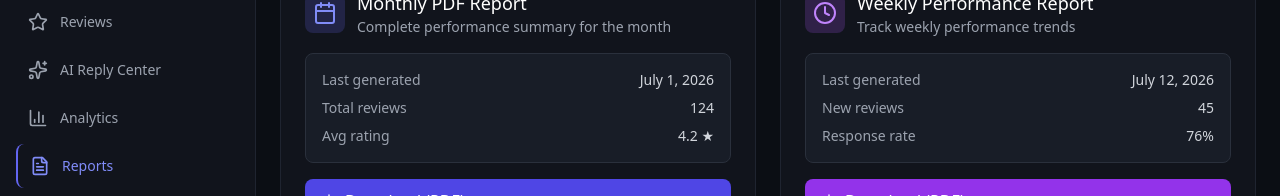
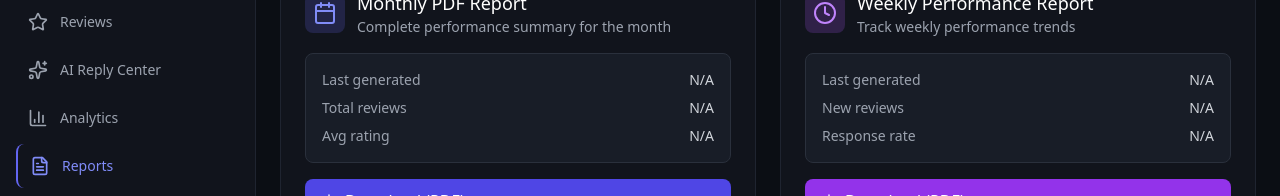
Before and after one commit to afnankhan123456/reviewreply-ai, a Next.js app: page /plans/standard/dashboard/reports in a window 1280 px wide. Shown: the part 136-332 px from the top of the page. Built offline with nearby package versions, Linux system fonts and the light colour scheme; no server answers; the database is empty.

Commit message:
Update page.tsx

```diff
--- a/app/plans/standard/dashboard/reports/page.tsx
+++ b/app/plans/standard/dashboard/reports/page.tsx
@@ -1,6 +1,6 @@
 "use client";
 
-import React, { useState } from 'react';
+import React, { useState, useEffect } from 'react';
 import {
   FileText, Download, Calendar, Clock,
   Loader2, ChevronDown, Database, TrendingUp, TrendingDown, Star, BarChart3
@@ -16,6 +16,35 @@ export default function ReportsPage() {
   const [showMonthlyMenu, setShowMonthlyMenu] = useState(false);
   const [showWeeklyMenu, setShowWeeklyMenu] = useState(false);
 
+  // ✅ Real data states
+  const [monthlyData, setMonthlyData] = useState<any>(null);
+  const [weeklyData, setWeeklyData] = useState<any>(null);
+  const [loading, setLoading] = useState(true);
+
+  // ✅ Fetch real data on mount
+  useEffect(() => {
+    const fetchData = async () => {
+      try {
+        const [monthlyRes, weeklyRes] = await Promise.all([
+          fetch('/api/standard/reports/monthly?format=pdf'),
+          fetch('/api/standard/reports/weekly?format=pdf')
+        ]);
+
+        const monthlyJson = await monthlyRes.json();
+        const weeklyJson = await weeklyRes.json();
+
+        if (monthlyJson.success) setMonthlyData(monthlyJson.data);
+        if (weeklyJson.success) setWeeklyData(weeklyJson.data);
+      } catch (error) {
+        console.error('Failed to fetch report data:', error);
+      } finally {
+        setLoading(false);
+      }
+    };
+
+    fetchData();
+  }, []);
+
   const handleDownloadMonthly = async (format: 'pdf' | 'csv') => {
     setIsGeneratingMonthly(true);
     setShowMonthlyMenu(false);
@@ -23,7 +52,6 @@ export default function ReportsPage() {
       const res = await fetch(`/api/standard/reports/monthly?format=${format}`);
 
       if (format === 'csv') {
-        // ✅ CSV: Binary file download
         const blob = await res.blob();
         const url = window.URL.createObjectURL(blob);
         const a = document.createElement('a');
@@ -32,7 +60,6 @@ export default function ReportsPage() {
         a.click();
         window.URL.revokeObjectURL(url);
       } else {
-        // ✅ PDF: Binary file download
         const blob = await res.blob();
         const url = window.URL.createObjectURL(blob);
         const a = document.createElement('a');
@@ -56,7 +83,6 @@ export default function ReportsPage() {
       const res = await fetch(`/api/standard/reports/weekly?format=${format}`);
 
       if (format === 'csv') {
-        // ✅ CSV: Binary file download
         const blob = await res.blob();
         const url = window.URL.createObjectURL(blob);
         const a = document.createElement('a');
@@ -65,7 +91,6 @@ export default function ReportsPage() {
         a.click();
         window.URL.revokeObjectURL(url);
       } else {
-        // ✅ PDF: Binary file download
         const blob = await res.blob();
         const url = window.URL.createObjectURL(blob);
         const a = document.createElement('a');
@@ -86,7 +111,7 @@ export default function ReportsPage() {
     setIsGeneratingHistory(true);
     try {
       const res = await fetch('/api/standard/reports/history');
-      const blob = await res.blob(); // ✅ Binary file download
+      const blob = await res.blob();
       const url = window.URL.createObjectURL(blob);
       const a = document.createElement('a');
       a.href = url;
@@ -130,15 +155,21 @@ export default function ReportsPage() {
           <div className="bg-[#181D27] border border-[#2A303C] rounded-lg p-4 mb-4">
             <div className="flex justify-between items-center text-sm">
               <span className="text-gray-400">Last generated</span>
-              <span className="text-gray-300">July 1, 2026</span>
+              <span className="text-gray-300">
+                {loading ? 'Loading...' : (monthlyData ? new Date(monthlyData.generatedAt).toLocaleDateString() : 'N/A')}
+              </span>
             </div>
             <div className="flex justify-between items-center text-sm mt-2">
               <span className="text-gray-400">Total reviews</span>
-              <span className="text-gray-300">124</span>
+              <span className="text-gray-300">
+                {loading ? '...' : (monthlyData ? monthlyData.totalReviews : 'N/A')}
+              </span>
             </div>
             <div className="flex justify-between items-center text-sm mt-2">
               <span className="text-gray-400">Avg rating</span>
-              <span className="text-gray-300">4.2 ★</span>
+              <span className="text-gray-300">
+                {loading ? '...' : (monthlyData ? monthlyData.avgRating.toFixed(1) + ' ★' : 'N/A')}
+              </span>
             </div>
           </div>
 
@@ -200,15 +231,21 @@ export default function ReportsPage() {
           <div className="bg-[#181D27] border border-[#2A303C] rounded-lg p-4 mb-4">
             <div className="flex justify-between items-center text-sm">
               <span className="text-gray-400">Last generated</span>
-              <span className="text-gray-300">July 12, 2026</span>
+              <span className="text-gray-300">
+                {loading ? 'Loading...' : (weeklyData ? new Date(weeklyData.generatedAt).toLocaleDateString() : 'N/A')}
+              </span>
             </div>
             <div className="flex justify-between items-center text-sm mt-2">
               <span className="text-gray-400">New reviews</span>
-              <span className="text-gray-300">45</span>
+              <span className="text-gray-300">
+                {loading ? '...' : (weeklyData ? weeklyData.newReviews : 'N/A')}
+              </span>
             </div>
             <div className="flex justify-between items-center text-sm mt-2">
               <span className="text-gray-400">Response rate</span>
-              <span className="text-gray-300">76%</span>
+              <span className="text-gray-300">
+                {loading ? '...' : (weeklyData ? weeklyData.responseRate + '%' : 'N/A')}
+              </span>
             </div>
           </div>
 
```
